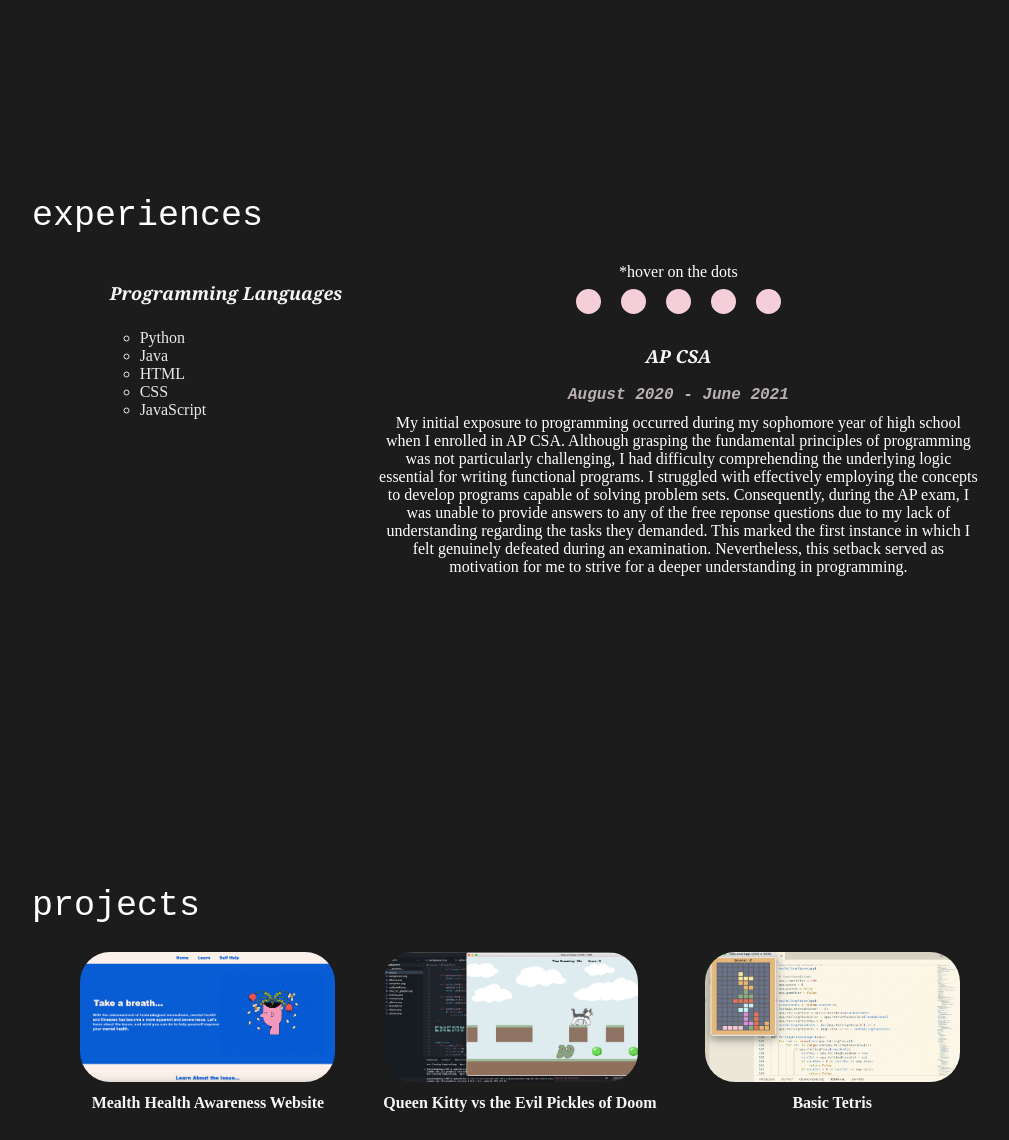
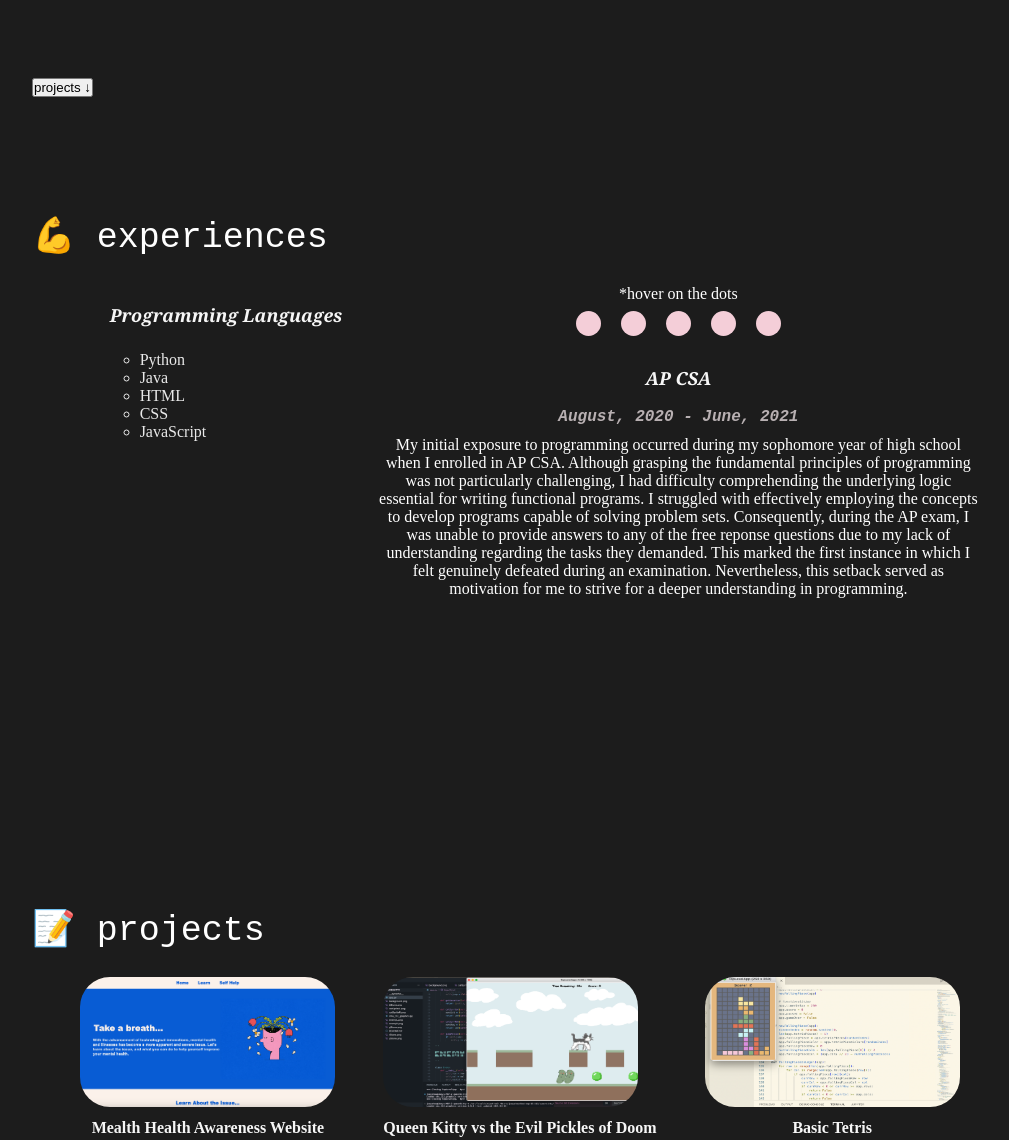
Before and after one commit to melllllkk/portfolio, a plain HTML site: page index.html in a window 1280 px wide. Shown: the part 460-1600 px from the top of the page, without its empty margins (96-1105 px from the left). Drawn offline with Linux system fonts and the light colour scheme.

Commit message:
Added button

```diff
--- a/index.html
+++ b/index.html
@@ -35,10 +35,11 @@
         I am a graduating senior of Jericho High School, and I will be studying at Cornell University with an intended dual-major
         in Computer Science and Engineering Physics.
       </p>
+      <a href="#projects"><button>projects ↓</button></a>
   </section>
 
   <section id="experiences">
-    <h1 class="typewriter">experiences</h1>
+    <h1>&#128170; experiences</h1>
     <div class="container">
       <h3>Programming Languages</h3>
       <ul id="langul">
@@ -60,7 +61,7 @@
       <span id="d5" class="dot"></span>
 
       <h3 id="ex-title">AP CSA</h3>
-      <h4 id="ex-date">August 2020 - June 2021</h4>
+      <h4 id="ex-date">August, 2020 - June, 2021</h4>
       <p id="ex-text">
         My initial exposure to programming occurred during my sophomore year of high school when I enrolled in AP CSA.
         Although grasping the fundamental principles of programming was not particularly challenging, I
@@ -76,7 +77,7 @@
 
 
   <section id="projects">
-    <h1>projects</h1>
+    <h1>&#128221; projects</h1>
 
     <div class="port-container">
       <div>
```
